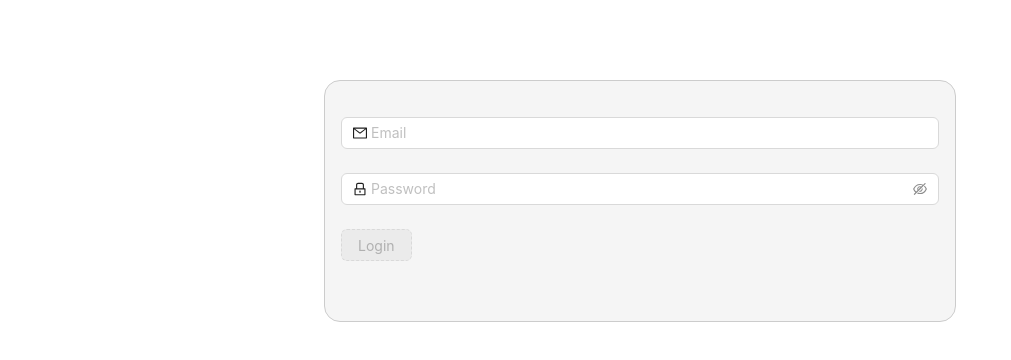
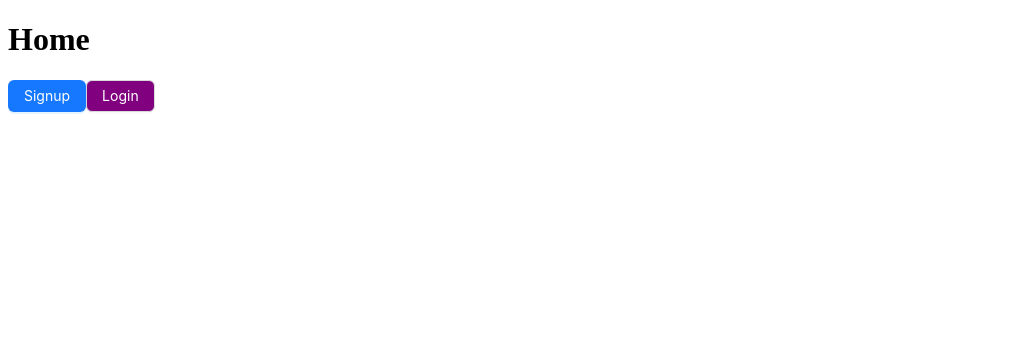
Before and after one commit to bilalabdelkadir/condigital-client, a React (Vite) app: page / in a window 1280 px wide. Shown: the top 360 px of the page, without its empty margins (0-1011 px from the left). Built offline with nearby package versions, Linux system fonts and the light colour scheme.

Commit message:
feat: added routers

```diff
--- a/src/App.tsx
+++ b/src/App.tsx
@@ -1,11 +1,16 @@
+import { Route, Routes } from "react-router-dom";
 import Login from "./components/auth/Login/Login";
+import Home from "./components/Home/Home";
+import Register from "./components/auth/Register/Register";
 
 function App() {
   return (
     <>
-      <div>
-        <Login />
-      </div>
+      <Routes>
+        <Route path="/" element={<Home />} />
+        <Route path="/login" element={<Login />} />
+        <Route path="/register" element={<Register />} />
+      </Routes>
     </>
   );
 }
--- /dev/null
+++ b/src/components/Home/Home.tsx
@@ -0,0 +1,22 @@
+import { Button } from "antd";
+import { Link } from "react-router-dom";
+
+const Home: React.FC = () => {
+  return (
+    <div>
+      <h1>Home</h1>
+
+      <Button type="primary" placeholder="Signup">
+        <Link to="/register">Signup</Link>
+      </Button>
+      <Button
+        style={{ backgroundColor: "purple", color: "white" }}
+        placeholder="Login"
+      >
+        <Link to="/login">Login</Link>
+      </Button>
+    </div>
+  );
+};
+
+export default Home;
--- a/src/components/auth/Login/Login.module.css
+++ b/src/components/auth/Login/Login.module.css
@@ -13,6 +13,7 @@
 .form-container .ant-form-item:last-child {
   display: flex;
   justify-content: center;
+  align-items: center;
 }
 
 @media screen and (max-width: 768px) {
@@ -32,11 +33,11 @@
 }
 
 .btn-class {
-  margin: 0 auto;
+  margin: 1rem 0 auto auto;
   padding: 0 1rem;
 }
 
 .btn-class.ant-btn[disabled] {
   background-color: #ddd; /* Update with desired color */
-  color: #999; /* Update with desired color */
+  color: #00b436; /* Update with desired color */
 }
--- a/src/main.tsx
+++ b/src/main.tsx
@@ -4,11 +4,14 @@ import App from "./App.tsx";
 import "./index.css";
 import { Provider } from "react-redux";
 import store from "./store/store.ts";
+import { BrowserRouter } from "react-router-dom";
 
 ReactDOM.createRoot(document.getElementById("root") as HTMLElement).render(
   <React.StrictMode>
     <Provider store={store}>
-      <App />
+      <BrowserRouter>
+        <App />
+      </BrowserRouter>
     </Provider>
   </React.StrictMode>
 );
```
